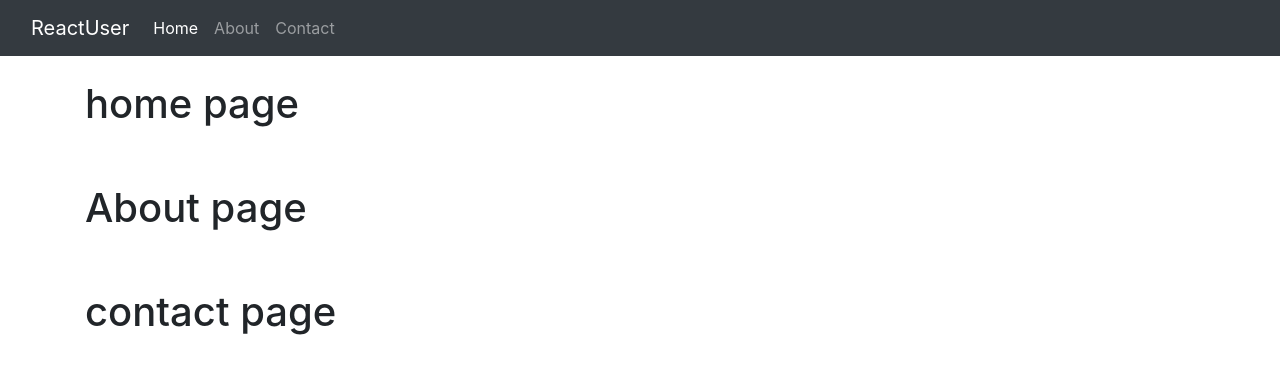
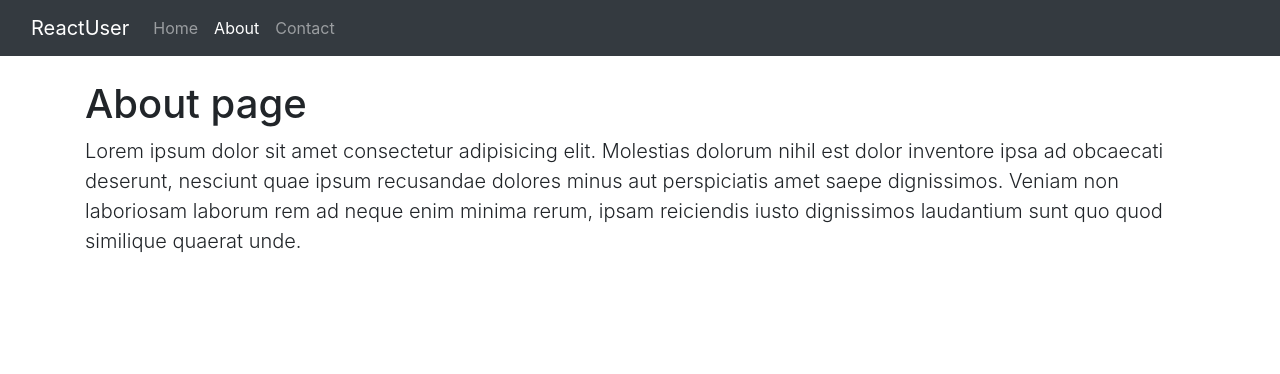
Before and after one commit to ParthPatel133/react-redux-app, a React (Create React App) app: page /about in a window 1280 px wide. Shown: the top 374 px of the page. Built offline with nearby package versions, Linux system fonts and the light colour scheme.

Commit message:
add routing

```diff
--- a/src/App.js
+++ b/src/App.js
@@ -3,14 +3,21 @@ import Home from './pages/Home';
 import About from './pages/About';
 import Contact from './pages/Contact';
 import Navbar from './components/layout/Navbar';
+import {BrowserRouter, Route, Switch} from 'react-router-dom';
+import NotFound from './pages/NotFound';
 
 export default function App() {
   return (
-    <div className='App'>
-      <Navbar />
-      <Home />
-      <About />
-      <Contact />
-    </div>
+    <BrowserRouter>
+      <div className='App'>
+        <Navbar />
+        <Switch>
+          <Route exact path='/' component={Home} />
+          <Route exact path='/about' component={About} />
+          <Route exact path='/contact' component={Contact} />
+          <Route component={NotFound} />
+        </Switch>
+      </div>
+    </BrowserRouter>
   );
 }
--- a/src/components/layout/Navbar.js
+++ b/src/components/layout/Navbar.js
@@ -1,15 +1,16 @@
 import React from 'react';
+import {Link, NavLink} from 'react-router-dom';
 
 const Navbar = () => {
   return (
     <div>
-      <nav class='navbar navbar-expand-lg navbar-dark bg-dark'>
-        <div class='container-fluid'>
-          <a class='navbar-brand' href='#'>
+      <nav className='navbar navbar-expand-lg navbar-dark bg-dark'>
+        <div className='container-fluid'>
+          <Link className='navbar-brand' to='/'>
             ReactUser
-          </a>
+          </Link>
           <button
-            class='navbar-toggler'
+            className='navbar-toggler'
             type='button'
             data-bs-toggle='collapse'
             data-bs-target='#navbarNav'
@@ -17,24 +18,24 @@ const Navbar = () => {
             aria-expanded='false'
             aria-label='Toggle navigation'
           >
-            <span class='navbar-toggler-icon'></span>
+            <span className='navbar-toggler-icon'></span>
           </button>
-          <div class='collapse navbar-collapse' id='navbarNav'>
-            <ul class='navbar-nav'>
-              <li class='nav-item'>
-                <a class='nav-link active' aria-current='page' href='#'>
+          <div className='collapse navbar-collapse' id='navbarNav'>
+            <ul className='navbar-nav'>
+              <li className='nav-item'>
+                <NavLink className='nav-link' exact aria-current='page' to='/'>
                   Home
-                </a>
+                </NavLink>
               </li>
-              <li class='nav-item'>
-                <a class='nav-link' href='/about'>
+              <li className='nav-item'>
+                <NavLink className='nav-link' to='/about'>
                   About
-                </a>
+                </NavLink>
               </li>
-              <li class='nav-item'>
-                <a class='nav-link' href='/contact'>
+              <li className='nav-item'>
+                <NavLink className='nav-link' to='/contact'>
                   Contact
-                </a>
+                </NavLink>
               </li>
             </ul>
           </div>
--- a/src/pages/About.js
+++ b/src/pages/About.js
@@ -3,6 +3,14 @@ const About = () => {
     <div className='container'>
       <div className='py-4'>
         <h1>About page</h1>
+        <p className='lead'>
+          Lorem ipsum dolor sit amet consectetur adipisicing elit. Molestias
+          dolorum nihil est dolor inventore ipsa ad obcaecati deserunt, nesciunt
+          quae ipsum recusandae dolores minus aut perspiciatis amet saepe
+          dignissimos. Veniam non laboriosam laborum rem ad neque enim minima
+          rerum, ipsam reiciendis iusto dignissimos laudantium sunt quo quod
+          similique quaerat unde.
+        </p>
       </div>
     </div>
   );
--- /dev/null
+++ b/src/pages/NotFound.js
@@ -0,0 +1,11 @@
+import React from 'react';
+
+const NotFound = () => {
+  return (
+    <div>
+      <h1 className='display-1'>Page Not Found</h1>
+    </div>
+  );
+};
+
+export default NotFound;
```
Also changed, not shown: 1 other file (tests, documents, lock files or other folders).
